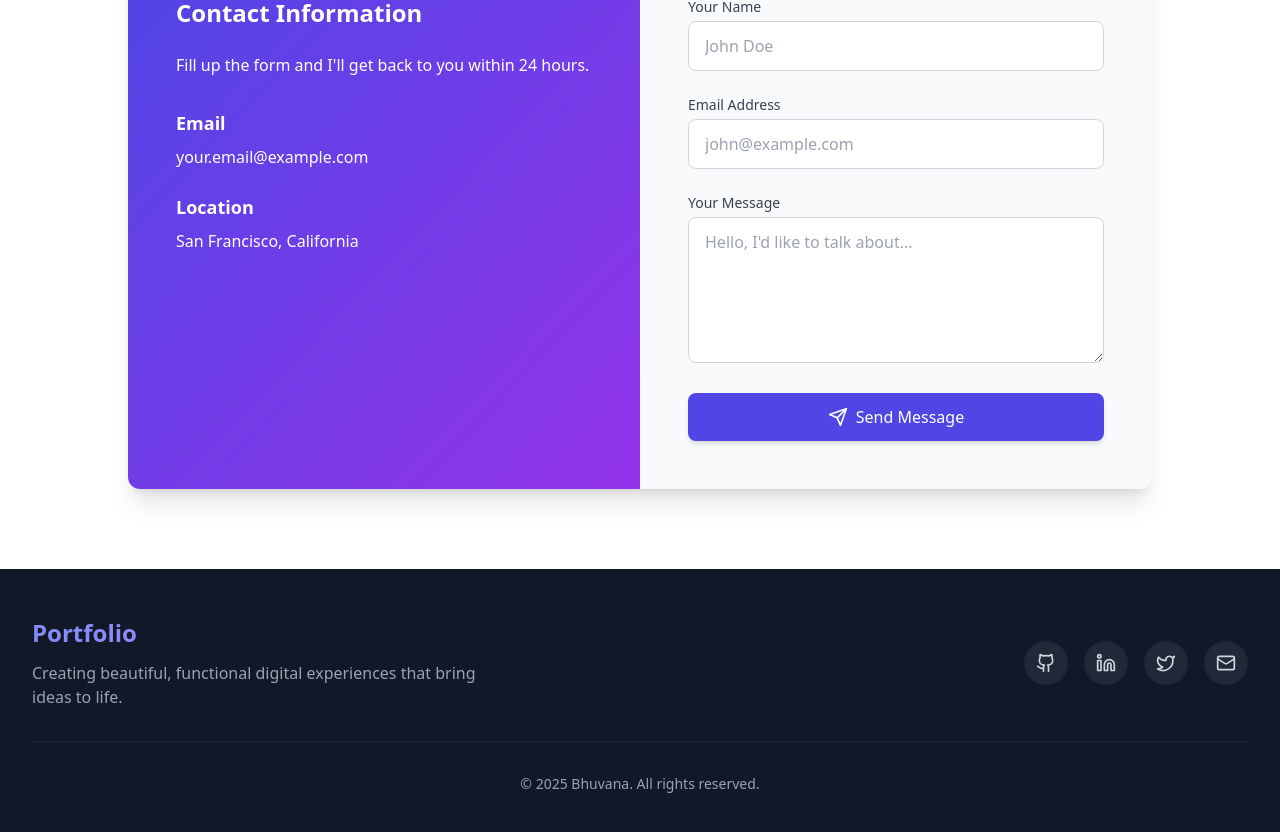
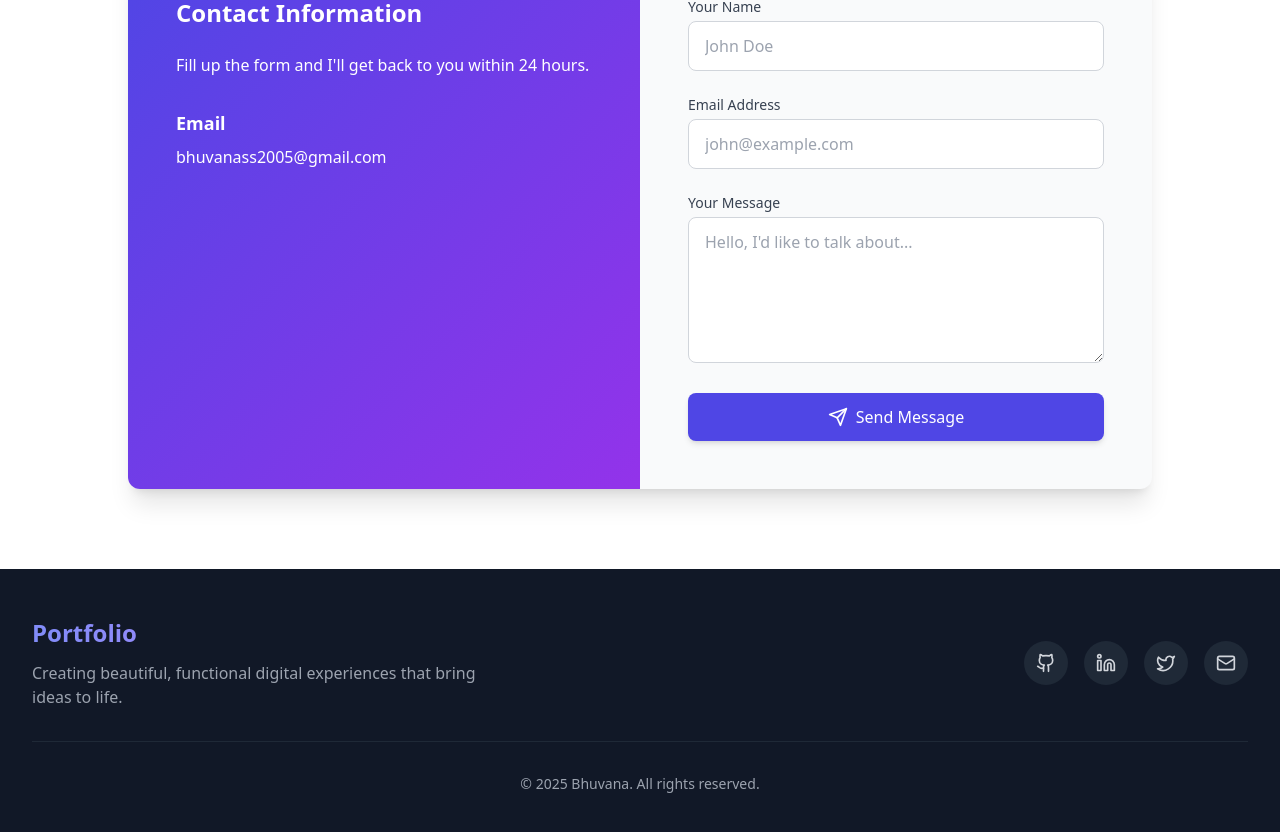
Before and after one commit to bhuvana816/Portfolio., a React (Vite) app: page / in a window 1280 px wide. Shown: the part 3595-4427 px from the top of the page. Built offline with nearby package versions, Linux system fonts and the light colour scheme.

Commit message:
Update Contact.tsx

```diff
--- a/src/components/Contact.tsx
+++ b/src/components/Contact.tsx
@@ -125,11 +125,7 @@ const Contact: React.FC = () => {
               <div className="space-y-6">
                 <div>
                   <h4 className="text-lg font-semibold mb-2">Email</h4>
-                  <p>your.email@example.com</p>
-                </div>
-                <div>
-                  <h4 className="text-lg font-semibold mb-2">Location</h4>
-                  <p>San Francisco, California</p>
+                  <p>bhuvanass2005@gmail.com</p>
                 </div>
               </div>
             </div>
```
